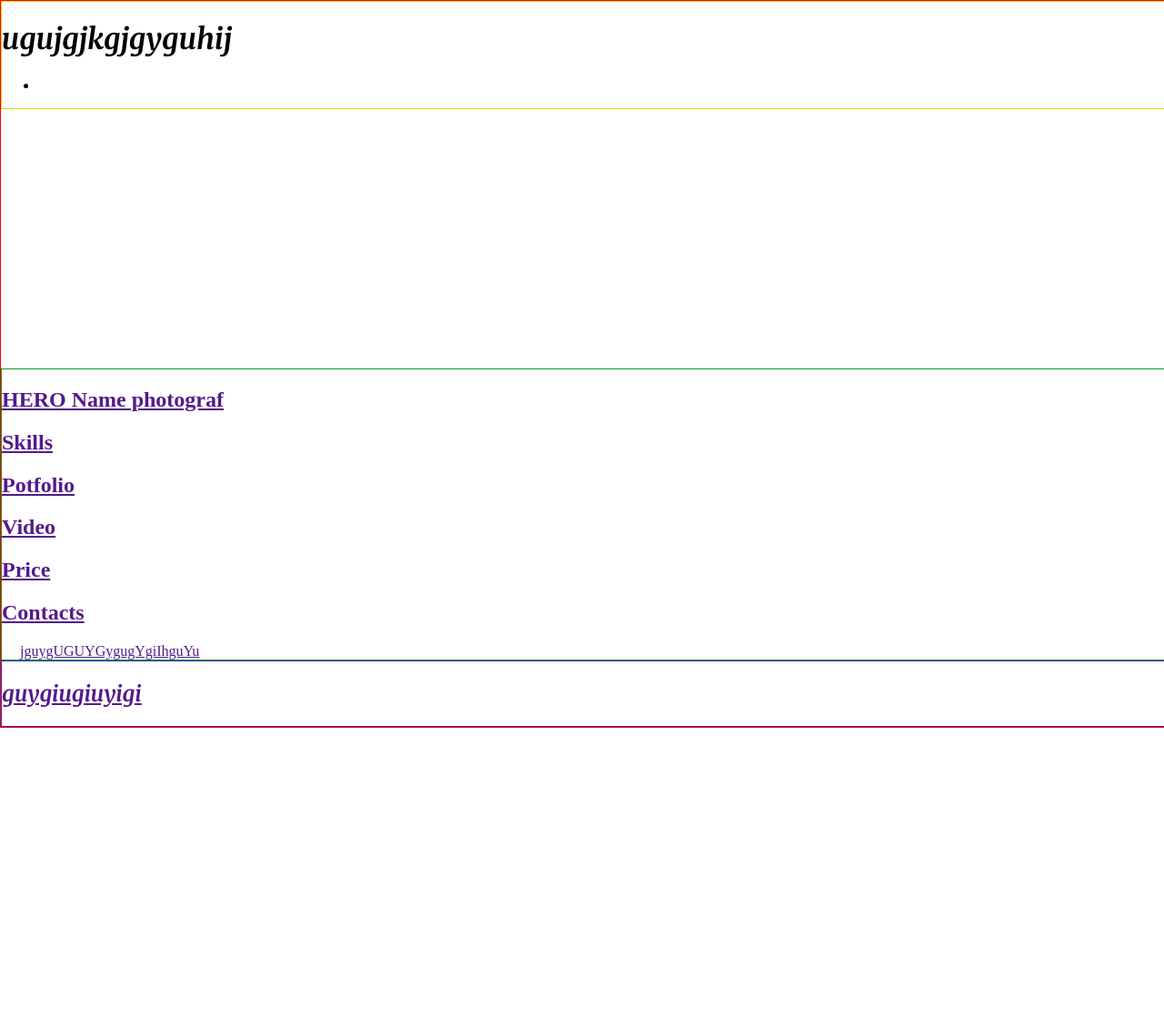
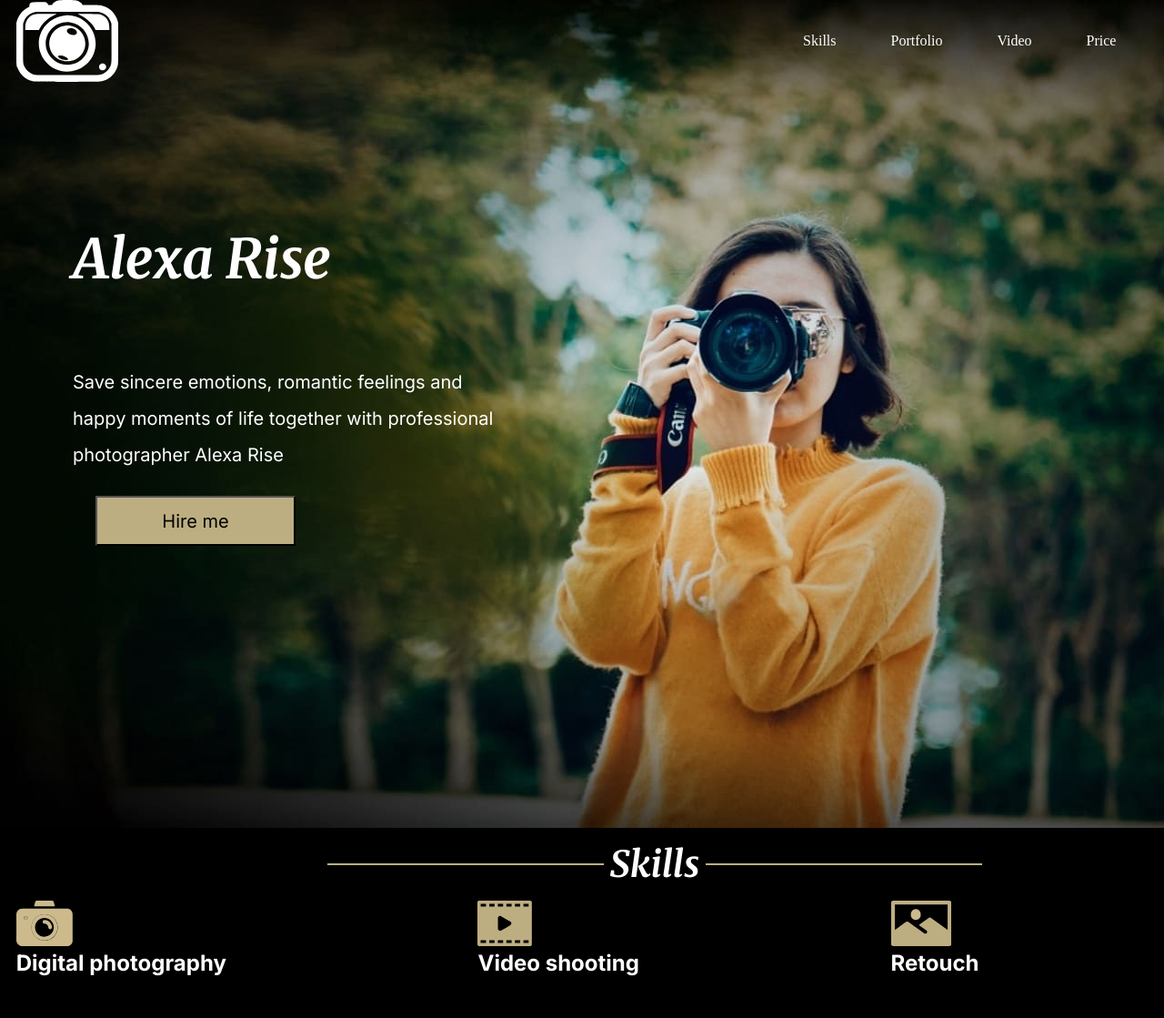
Before and after one commit to articlen/scool2021stage0, a plain HTML site: page portfolio/index.html in a window 1280 px wide. Shown: the top 1119 px of the page at 91% size. Before the commit the page ends 800 px from the top, so only its background shows below. Drawn offline with Linux system fonts and the light colour scheme.

Commit message:
feat: add element nav img text

```diff
--- a/portfolio/index.html
+++ b/portfolio/index.html
@@ -19,35 +19,80 @@
 </head>
 
 <body class="body">
-    <header class="header">
-        <h1 class="merriweather-bold">ugujgjkgjgyguhij</h1>
+    <header class="header-container">
+        <div class="header-logo">
+            <img class="logo" src="./assets/svg/Vector.svg" alt="logo">
+        </div>
+
+
         <nav class="nav">
             <ul class="nav-list">
-                <li class="nav-item"><a href="" class="nav-link"
+            <li class="nav-item"><a href="#Skills" class="nav-link">Skills</a></li>
+            <li class="nav-item"><a href="#Portfolio" class="nav-link">Portfolio</a></li>
+            <li class="nav-item"><a href="#Video" class="nav-link">Video</a></li>
+            <li class="nav-item"><a href="#Price" class="nav-link">Price</a></li>
+            <li class="nav-item"><a href="#Contacts" class="nav-link">Contacts</a></li>
+        </ul>
+             <switch class="switch">
+             <span class="eng">eng</span>  <span>/</span>  <span class="ru">ru</span>
+        </switch>
+        </nav>
 
-                </li>
-            </ul>
-        </nav>
+
     </header>
 
     <main class="main">
-        <section class=".section">
-            <h1>HERO Name photograf</h1>
+        <section class="hero">
+            <h1 class="h1-container">Alexa Rise</h1>
+            <div class="hero-container">Save sincere emotions, romantic feelings and
+            happy moments of life together with professional
+            photographer Alexa Rise</div>
+            <form #="Contacts">
+                <button class="button">Hire me</button>
+            </form>
+        </section>
+        <section  id="Skills">
+            <section class="section">
+                 <h2 class="h2">Skills</h2>
+            </section>
+          <section class="skills-container">
+           <section>
+                <img class="logo" src="./assets/svg/camera 1.svg" alt="camera">
+                <h2 class="inter-regular-bold">Digital photography</h2>
+                <p></p>
+           </section>
+           <section>
+                <img class="logo" src="./assets/svg/video 1.svg" alt="video">
+                <h2 class="inter-regular-bold">Video shooting</h2>
+            </section>
+           <section>
+                <img class="logo" src="./assets/svg/image 1.svg" alt="image">
+                <h2 class="inter-regular-bold">Retouch</h2>
+           </section>
+           <section>
+               <img class="logo" src="./assets/svg/mic 1.svg" alt="mic">
+               <h2 class="inter-regular-bold">Audio</h2>
+           </section>
+          </section>
+        </section>
+
+
 
         </section>
-        <section class=".section">
-            <h2 class="section-title">Skills</h2>
+
+
+
+
+        <section class="section" id="Portfolio">
+            <h2 class="section-title">Portfolio</h2>
         </section>
-        <section class=".section">
-            <h2 class="section-title">Potfolio</h2>
-        </section>
-        <section class=".section">
+        <section class="section" id="Video">
             <h2 class="section-title">Video</h2>
         </section>
-        <section class=".section">
+        <section class="section" id="Price">
             <h2 class="section-title">Price</h2>
         </section>
-        <section class=".section">
+        <section class="section" id="Contacts">
             <h2 class="section-title">Contacts</h2>
         </section>
 
--- a/portfolio/style.css
+++ b/portfolio/style.css
@@ -1,38 +1,3 @@
-
-/* учитывает все свойства связанных блоков */
-* {
-    box-sizing: border-box;
-  }
-/* экран body масштабируется по центру */
-.body {
-  border: 1px solid red;
-  display: flex;
-  justify-content: space-between;
-  flex-direction: column;
-  width: 1440px;
-  min-height: 100vh;
-  margin: 0 auto;
-
-      }
-
-.header {
-  border: 1px solid rgb(221, 218, 14);
-}
-
-.main {
-  border: 1px solid rgb(9, 156, 21);
-}
-
-.footer {
-  border: 1px solid rgb(52, 41, 192);
-}
-
-.container {
-  width: 1440px;
-  margin: 0 auto;
-  padding: 0 20px;
-}
-
 /* настрока шрифтов */
 .merriweather-bold {
     font-family: 'Merriweather', serif;
@@ -45,19 +10,81 @@
       }
 
 .inter-regular-bold {
+  color: white;
     font-family: 'Inter', sans-serif;
     font-weight: 700;
       }
+/* учитывает все свойства связанных блоков */
+* {
+    box-sizing: border-box;
+  }
 
-.section-title {
+* {
+  margin: 0;
+  padding: 0;
+}
+/* Плавная прокрутка страницы*/
+html {
+  scroll-behavior: smooth;
+}
 
+/* экран body масштабируется по центру */
+.body {
+  /* border: 1px solid red; */
+  display: flex;
+  justify-content: space-between;
+  flex-direction: column;
+  width: 1440px;
+  min-height: 100vh;
+  margin: 0 auto;
+  padding: 0;
+
+  height: 5532px;
+background-color: black;
+
+      }
+
+.header-container {
+/* border: 1px solid rgb(221, 218, 14); */
+background: url(./assets/img/bg.jpg);
+background-repeat: no-repeat;
+background-position-x: center 0;
+padding: 0 1.38vw ;
+display: flex;
+  justify-content: space-between;
+  position: absolute;
+  width: 1440px;
+  height: 90px;
+}
+
+.header-logo {
+  display: flex;
+  width: 50px;
+  height: 90px;
+}
+.logo{
+background-image: url('./assets/svg/Vector.svg') center;
+background-size: contain;
+background-repeat: no-repeat;
+transition: 0.3s;
+}
+.logo:hover{
+ filter: invert(36%) sepia(15%) saturate(638%) hue-rotate(7deg) brightness(92%) contrast(87);
 }
 
 .nav {
-
+display: flex;
+color: white;
+align-items: center;
 }
 
 .nav-list {
+list-style: none;
+display: flex;
+justify-content: flex-end;
+align-items: center;
+/* margin-left: 0 auto; */
+margin: 0 auto;
 
 }
 
@@ -66,5 +93,147 @@
 }
 
 .nav-link {
+  padding: 0 30px;
+  line-height: 50px;
+  transition: .5s;
+  color: white;
+  text-decoration: none;
 
 }
+.nav-link:hover{
+  color: #21a09a;
+}
+
+.eng {
+  cursor: pointer;
+  color: gold;
+}
+
+main {
+  /* border: 1px solid rgb(9, 156, 21); */
+  width: 1440px;
+    min-height: 100vh;
+}
+
+.hero {
+  background-image: url(./assets/img/bg.jpg);
+  background-position: center 0px;
+  background-repeat: no-repeat;
+  padding: 0 0 0 80px;
+
+  /* line-height: 50px; */
+  color: white;
+  padding-top: 200px;
+  overflow: hidden;
+  min-height: 910px;
+}
+
+.h1-container {
+  /* margin: 0 auto; */
+
+  height: 200px;
+    border-radius: nullpx;
+  font-family: Merriweather;
+font-size: 60px;
+font-style: normal;
+font-weight: 700;
+line-height: 170px;
+letter-spacing: 0em;
+/* text-align: left; */
+}
+
+.hero-container {
+  height: 120px;
+width: 470px;
+left: 0px;
+top: 130px;
+border-radius: nullpx;
+  font-family: Inter;
+font-size: 20px;
+font-style: normal;
+font-weight: 400;
+line-height: 40px;
+letter-spacing: 0em;
+text-align: left;
+}
+
+.button {
+  cursor: pointer;
+
+    font-family: Inter;
+font-size: 20px;
+font-style: normal;
+font-weight: 400;
+line-height: 40px;
+letter-spacing: 0em;
+text-align: center;
+text-decoration: none;
+display: block;
+margin: 25px;
+width: 220px;
+height: 55px;
+  background-color: #BDAE82
+  }
+.button-transparent {
+  cursor: pointer;
+  font-family: Inter;
+  font-size: 20px;
+  font-style: normal;
+  font-weight: 400;
+  line-height: 40px;
+  letter-spacing: 0em;
+  text-align: center;
+  text-decoration: none;
+  display: block;
+  margin: 25px;
+  width: 220px;
+  height: 55px;
+  background-color: transparent;
+}
+
+.section {
+  margin: auto;
+ width: 50%;
+overflow-x: hidden;
+
+     background-image: linear-gradient(to top, #000 39px, #bdae82 39px, #bdae82 41px, #000 41px);
+}
+.h2 {
+  color: white;
+    background: black;
+    margin: 0 auto;
+  width: 112px;
+  font-family: Merriweather;
+font-size: 40px;
+font-style: normal;
+font-weight: 700px;
+line-height: 80px;
+letter-spacing: 0em;
+text-align: center;
+}
+
+/* .h2:after {
+
+
+  width: 30%;
+  background-image: linear-gradient(to top, #000 39px, #bdae82 39px, #bdae82 41px, #000 41px);
+}
+.h2::before {
+  background-image: linear-gradient(to top, #000 39px, #bdae82 39px, #bdae82 41px, #000 41px);
+} */
+
+.skills-container {
+  padding: 0 1.38vw ;
+display: flex;
+  justify-content: space-between;
+  position: absolute;
+  width: 1440px;
+  height: 90px;
+}
+
+
+
+
+.footer {
+  border: 1px solid rgb(52, 41, 192);
+}
```
Also changed, not shown: portfolio/assets/img/bg.jpg (added), portfolio/assets/svg/Vector.svg (added), portfolio/assets/svg/camera 1.svg (added), portfolio/assets/svg/image 1.svg (added), portfolio/assets/svg/mic 1.svg (added), portfolio/assets/svg/video 1.svg (added).
